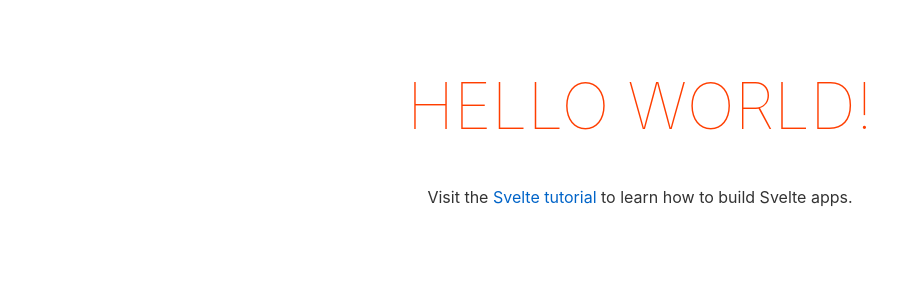
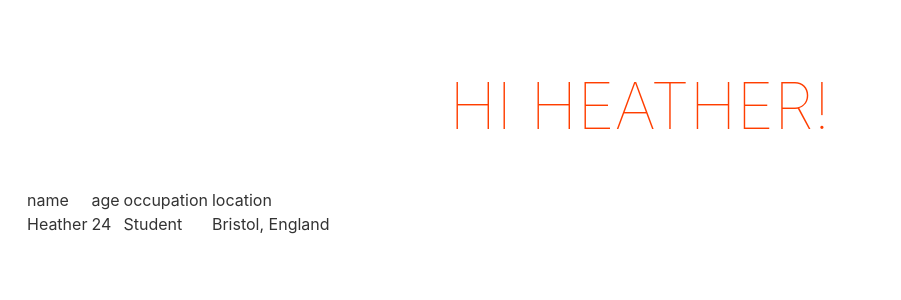
Before and after one commit to davidfrp/svelte-random-people, a Svelte app: page / in a window 1280 px wide. Shown: the top 300 px of the page, without its empty margins (0-901 px from the left). Built offline with nearby package versions, Linux system fonts and the light colour scheme.

Commit message:
Created a rudimentary table component.

```diff
--- a/src/App.svelte
+++ b/src/App.svelte
@@ -1,21 +1,28 @@
 <script>
-	export let name;
+	import PeopleTable from './components/PeopleTable.svelte';
 </script>
 
 <main>
-	<h1>Hello {name}!</h1>
-	<p>Visit the <a href="https://svelte.dev/tutorial">Svelte tutorial</a> to learn how to build Svelte apps.</p>
+	<h1>Hi Heather!</h1>
+	<PeopleTable tableData={[
+		{
+			name: 'Heather',
+			age: '24',
+			occupation: 'Student',
+			location: 'Bristol, England'
+		}
+	]} />
 </main>
 
 <style>
 	main {
-		text-align: center;
 		padding: 1em;
 		max-width: 240px;
 		margin: 0 auto;
 	}
 
 	h1 {
+		text-align: center;
 		color: #ff3e00;
 		text-transform: uppercase;
 		font-size: 4em;
--- /dev/null
+++ b/src/components/PeopleTable.svelte
@@ -0,0 +1,18 @@
+<script>
+    export let tableData = [];
+</script>
+
+<table>
+    <tr>
+        {#each Object.keys(tableData[0]) as row}
+            <td>{row}</td>
+        {/each}
+    </tr>
+    {#each tableData as rowData}
+        <tr>
+            {#each Object.values(rowData) as cellData}
+                <td>{cellData}</td>
+            {/each}
+        </tr>
+    {/each}
+</table>
```
